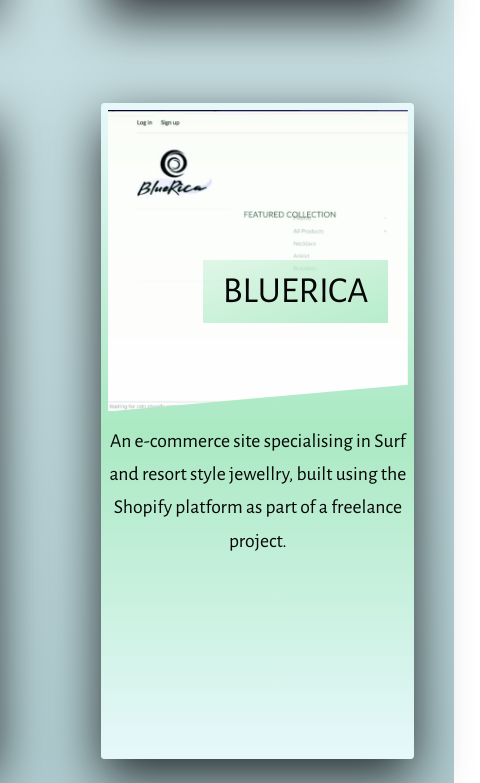
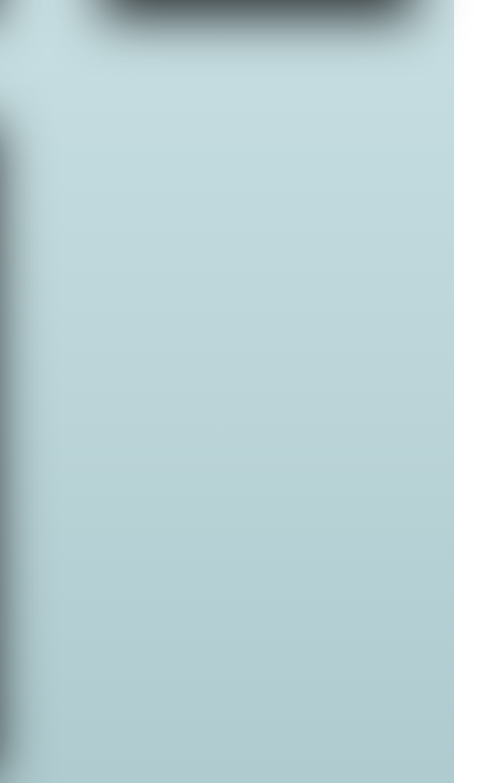
Before and after one commit to WSINTRA/forma-simplex, a website: page index.html in a window 1280 px wide. Shown: the part 1597-2380 px from the top of the page, 800-1280 px from the left. Drawn offline with nearby package versions, Linux system fonts and the light colour scheme.

Commit message:
removed Bluerica

```diff
--- a/index.html
+++ b/index.html
@@ -449,7 +449,7 @@
 
                 </div>
 
-                <div class="col-1-of-3">
+               <!--  <div class="col-1-of-3">
                     <div class="card">
                         <div class="card__side card__side--front">
                             <div class="card__picture card__picture--6">
@@ -494,7 +494,7 @@
                             </div>
                         </div>
                     </div>
-                    <!-- <div class="image">
+                     <div class="image">
                         <img class="ui medium image" src="img/Untitled.gif">
                         <div class="content">
                             <a target="_blank" href="https://wsintra.github.io/drumMachineFrontEnd/" class="u-margin-bottom-small"><u>Name:</u>DrumMashN
@@ -506,8 +506,8 @@
                                 </div>
                             </a>
                         </div>
-                    </div> -->
-                </div>
+                    </div>
+                </div> -->
             </div>
              <div class="row ">
                   <div class="col-1-of-3">
```
